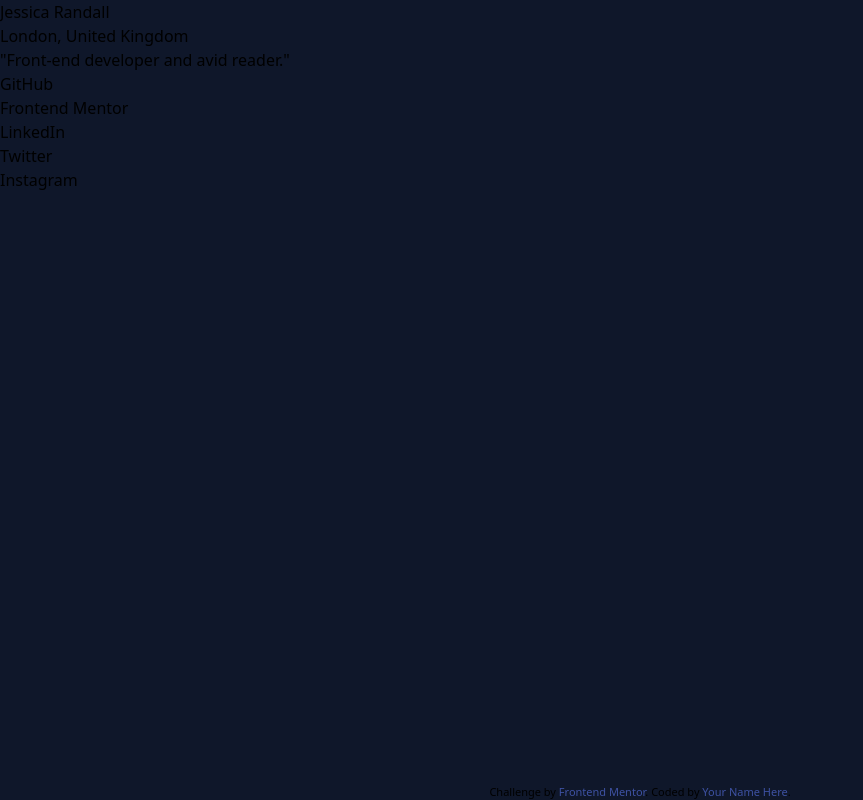
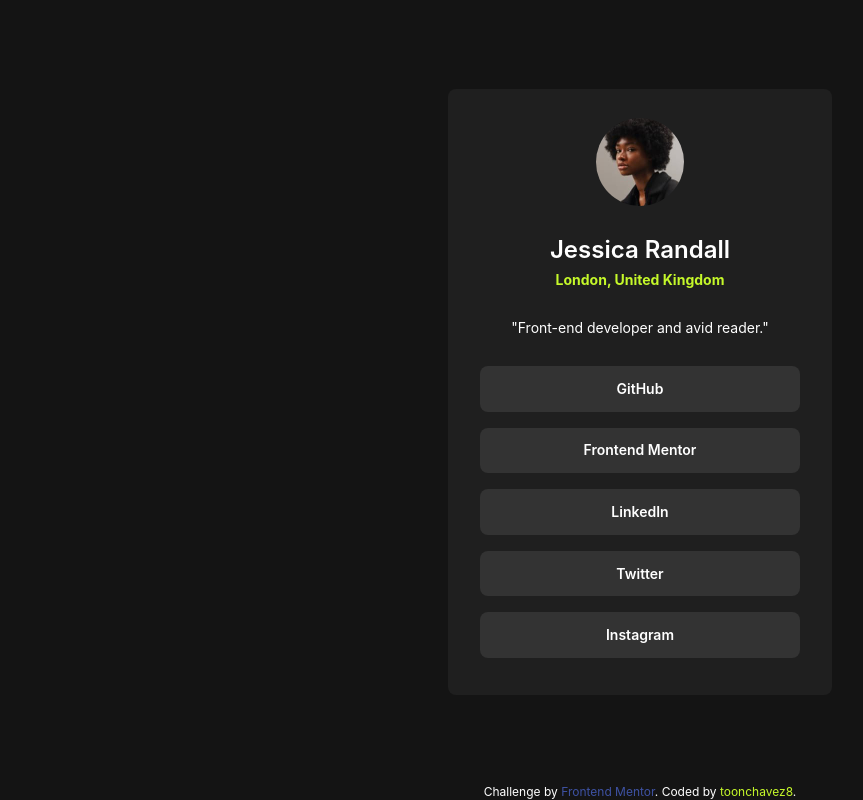
Before and after one commit to toonchavez8/26-FEM-SocialLinksProfile, a website built with Vite: page src/index.html in a window 1280 px wide. Shown: the whole page, without its empty margins (0-863 px from the left). Built offline with nearby package versions, Linux system fonts and the light colour scheme.

Commit message:
Style: add styling for profile componet

```diff
--- a/src/css/style.css
+++ b/src/css/style.css
@@ -1,7 +1,11 @@
 @import "tailwindcss/base";
 @import "tailwindcss/components";
 @import "tailwindcss/utilities";
+@import url("https://fonts.googleapis.com/css2?family=Inter:wght@100..900&display=swap");
 
+* {
+	transition: all ease 150ms;
+}
 body {
 	min-height: 100vh;
 	min-height: 100dvh;
@@ -11,3 +15,7 @@ body {
 .debug {
 	border: 1px solid red;
 }
+
+.inter {
+	font-family: "Inter", sans-serif;
+}
--- a/src/index.html
+++ b/src/index.html
@@ -13,59 +13,64 @@
       text-align: center;
     }
 
-    .attribution a {
+    .attribution a:first-of-type {
       color: hsl(228, 45%, 44%);
     }
   </style>
 </head>
 
-<body class="bg-slate-900">
+<body class="bg-fem-Off-Black inter text-white group">
 
-  <main>
-    <header>
-      <figure>
-        <img src="" alt="">
+  <main
+    class=" m-auto flex flex-col bg-fem-Dark-Grey rounded-lg w-full max-w-[21rem] md:max-w-96 px-4 py-5 md:py-[1.8rem]">
+    <header class=" flex-col flex gap-2 justify-center items-center">
+      <figure class="w-[5.5rem]">
+        <img src="./assets/avatar-jessica.jpeg" alt="image of Jessica" class="w-full object-cover rounded-full" />
       </figure>
-      <div class="">
-        <h1>Jessica Randall</h1>
-        <p>London, United Kingdom</p>
+      <div class="mt-5">
+        <h1 class="font-semibold text-center text-2xl  tracking-normal">Jessica Randall</h1>
+        <p class="mt-1 font-bold text-sm text-center text-fem-primary-green">London, United Kingdom</p>
       </div>
-      <h2>"Front-end developer and avid reader."</h2>
+      <h2 class="text-center text-sm mt-5  tracking-normal">"Front-end developer and avid reader."</h2>
     </header>
-    <article>
-      <ul>
-        <li>
-          <a href="" target="_blank">
+    <ul class="flex flex-col   gap-4 w-full mt-7 px-2 pb-2 md:px-4">
+      <a href="https://github.com/toonchavez8" target="_blank"
+        class="bg-fem-Grey py-[.80rem] hover:bg-fem-primary-green hover:text-fem-Off-Black rounded-lg">
+        <li class="w-full  text-center text-sm font-semibold ">
           GitHub
+        </li>
       </a>
+      <a href="https://www.frontendmentor.io/challenges/social-links-profile-UG32l9m6dQ" target="_blank"
+        class="bg-fem-Grey py-[.80rem] hover:bg-fem-primary-green hover:text-fem-Off-Black rounded-lg">
+        <li class="w-full  text-center text-sm font-semibold ">
+          Frontend Mentor
         </li>
-        <li>
-          <a href="" target="_blank">
-            Frontend Mentor
       </a>
+      <a href="https://www.linkedin.com/in/toonchavez8/" target="_blank"
+        class="bg-fem-Grey py-[.80rem] hover:bg-fem-primary-green hover:text-fem-Off-Black rounded-lg">
+        <li class="w-full  text-center text-sm font-semibold ">
+          LinkedIn
         </li>
-        <li>
-          <a href="" target="_blank">
-            LinkedIn
       </a>
+      <a href="https://www.threads.net/@toonchavez" target="_blank"
+        class="bg-fem-Grey py-[.80rem] hover:bg-fem-primary-green hover:text-fem-Off-Black rounded-lg">
+        <li class="w-full  text-center text-sm font-semibold ">
+          Twitter
         </li>
-        <li>
-          <a href="" target="_blank">
-            Twitter
       </a>
+      <a href="https://www.instagram.com/toonchavez/" target="_blank"
+        class="bg-fem-Grey py-[.80rem] hover:bg-fem-primary-green hover:text-fem-Off-Black rounded-lg">
+        <li class="w-full  text-center text-sm font-semibold ">
+          Instagram
         </li>
-        <li>
-          <a href="" target="_blank">
-            Instagram
       </a>
-        </li>
     </ul>
-    </article>
+
   </main>
-  <footer>
-    <div class="attribution">
+  <footer class=" overflow-hidden">
+    <div class="attribution translate-y-10 group-hover:translate-y-0 text-xs">
       Challenge by <a href="https://www.frontendmentor.io?ref=challenge" target="_blank">Frontend Mentor</a>.
-      Coded by <a href="#">Your Name Here</a>.
+      Coded by <a href="https://github.com/toonchavez8" target="_blank" class="text-fem-primary-green">toonchavez8</a>.
     </div>
   </footer>
   <script type="module" src="./js/main.js"></script>
--- a/tailwind.config.js
+++ b/tailwind.config.js
@@ -2,7 +2,15 @@
 module.exports = {
 	content: ["./src/**/*.{html,js}"],
 	theme: {
-		extend: {},
+		extend: {
+			colors: {
+				"fem-primary-green": "hsl(75, 94, 57)",
+				"fem-White": "hsl(0, 0, 100)",
+				"fem-Grey": "hsl(0, 0, 20)",
+				"fem-Dark-Grey": "hsl(0, 0, 12)",
+				"fem-Off-Black": "hsl(0, 0, 8)",
+			},
+		},
 	},
 	plugins: [],
 };
```
Lines whose indentation alone changed are shown as unchanged.
